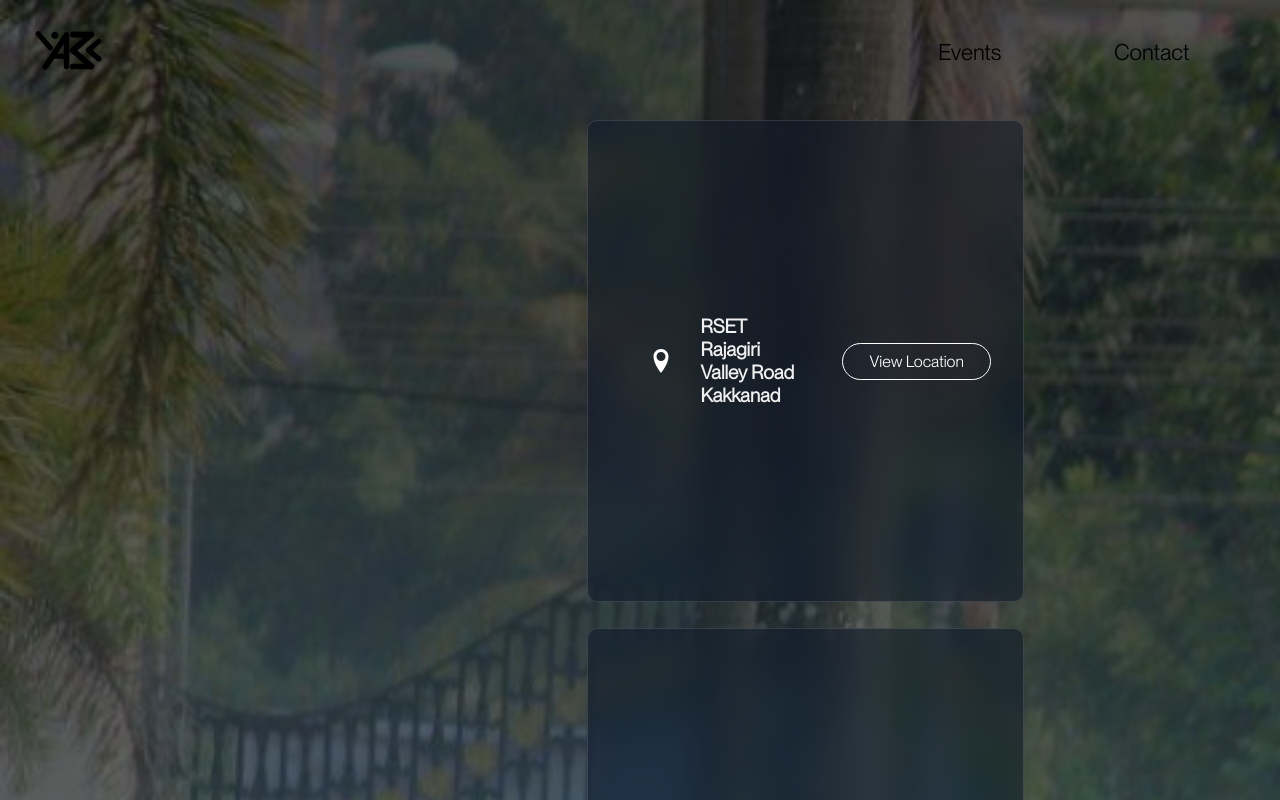
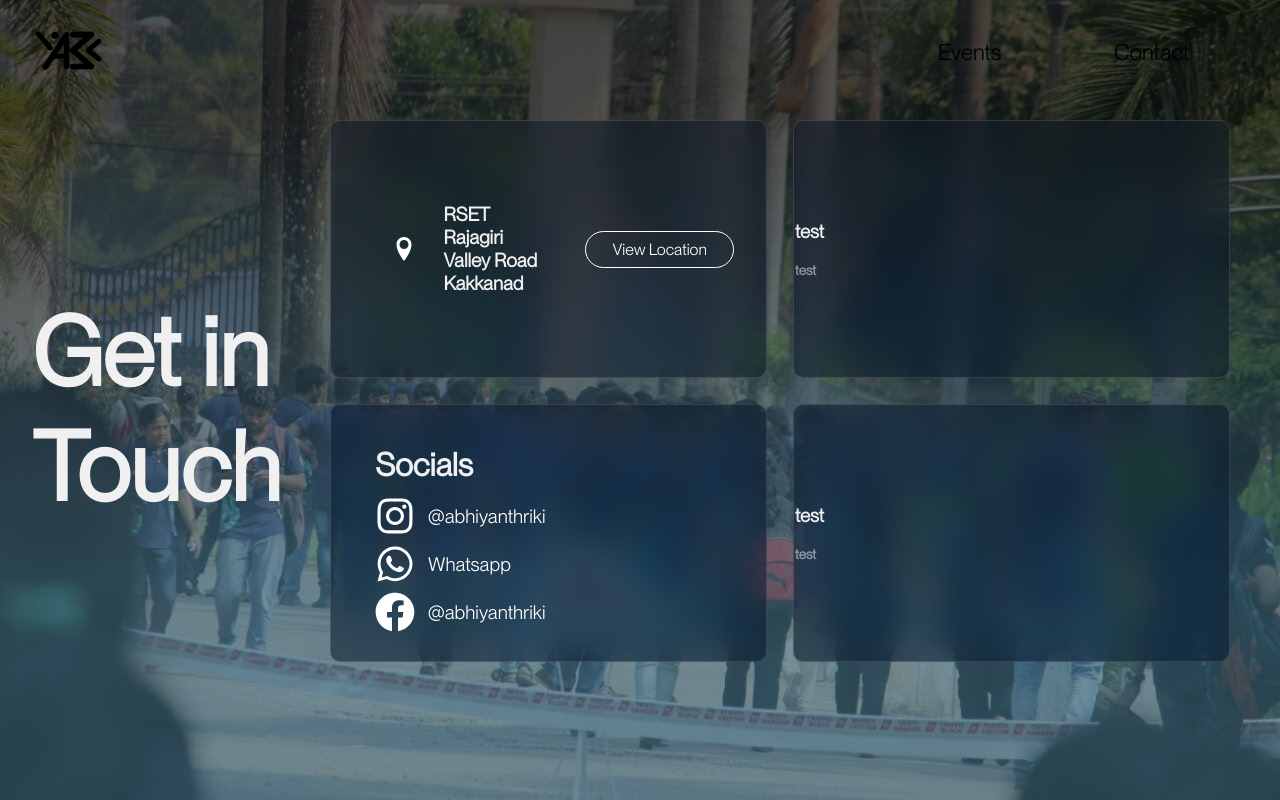
Before and after one commit to notarjunvijayan/abhiyanthriki2023, a React (Vite) app: page /contact-us in a window 1280 px wide. Shown: the top 800 px of the page. Built offline with nearby package versions, Linux system fonts and the light colour scheme; no server answers.

Commit message:
fix contact

```diff
--- a/src/Contact/Contact.css
+++ b/src/Contact/Contact.css
@@ -1,14 +1,19 @@
-.contact-container{
-  background-image: linear-gradient(180deg, rgba(0,0,0,0.6796919451374299) 14%, rgba(53,92,108,0.6824930655856092) 71%), url('/Images/a3k.jpg');
+.contact-container {
+  background-image: linear-gradient(
+      180deg,
+      rgba(0, 0, 0, 0.6796919451374299) 14%,
+      rgba(53, 92, 108, 0.6824930655856092) 71%
+    ),
+    url('/Images/a3k.jpg');
   background-repeat: no-repeat;
   background-size: cover;
   padding: 15dvh 2rem;
-  display:flex;
+  display: flex;
   align-items: center;
 }
 
-.contact-container h1{
-  font-size: 8rem;
+.contact-container h1 {
+  font-size: 6rem;
   width: 30dvw;
 }
 
@@ -36,7 +41,7 @@
   border: 1px solid rgba(255, 255, 255, 0.125);
   border-radius: 10px;
   cursor: pointer;
-  height: 30rem;
+  height: 20vw;
   width: 34vw;
 }
 
@@ -87,7 +92,10 @@
   z-index: 2;
 }
 
-.contact-container h1, .contact-cards h2,.contact-cards h3,.contact-cards h4,
+.contact-container h1,
+.contact-cards h2,
+.contact-cards h3,
+.contact-cards h4,
 span {
   color: rgb(240, 240, 240);
   font-family: Neue, sans-serif;
@@ -213,8 +221,8 @@ i {
 
 .contact-social-card-info {
   display: flex;
+  padding-left: 10%;
   flex-direction: column;
-  padding: 10%;
 }
 
 .contact-social {
@@ -245,7 +253,6 @@ i {
 }
 
 .contact-card-social-links {
-  padding-top: 20%;
   display: flex;
   flex-direction: column;
   gap: 1vh;
```
